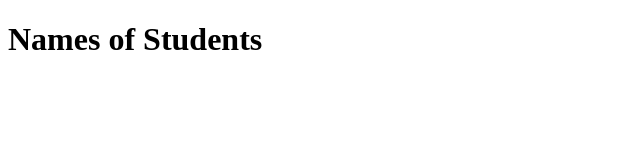
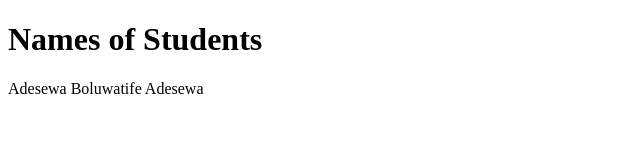
Before and after one commit to Prospertech-github/nov24-IntroToGit, a plain HTML site: page index.html in a window 1280 px wide. Shown: the whole page, without its empty margins (0-640 px from the left). Drawn offline with Linux system fonts and the light colour scheme.

Commit message:
name inclussion

```diff
--- a/index.html
+++ b/index.html
@@ -7,5 +7,6 @@
 </head>
 <body>
     <h1>Names of Students</h1>
+    <p>Adesewa Boluwatife Adesewa</p>
 </body>
 </html>
```
